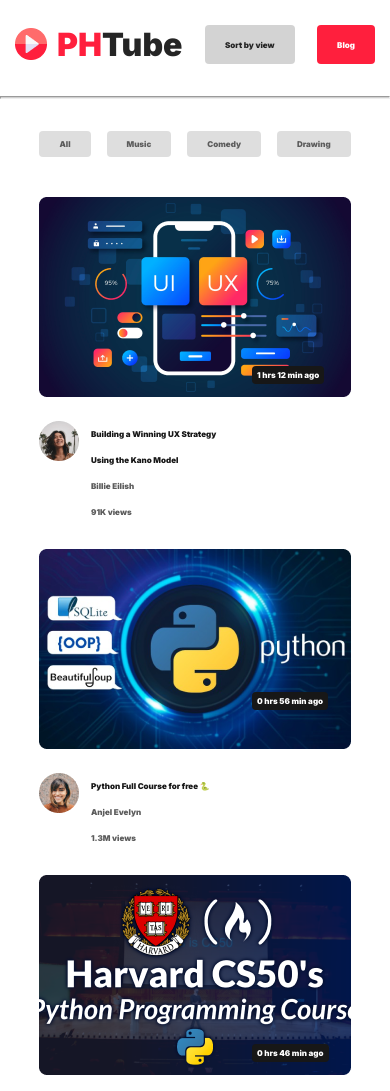
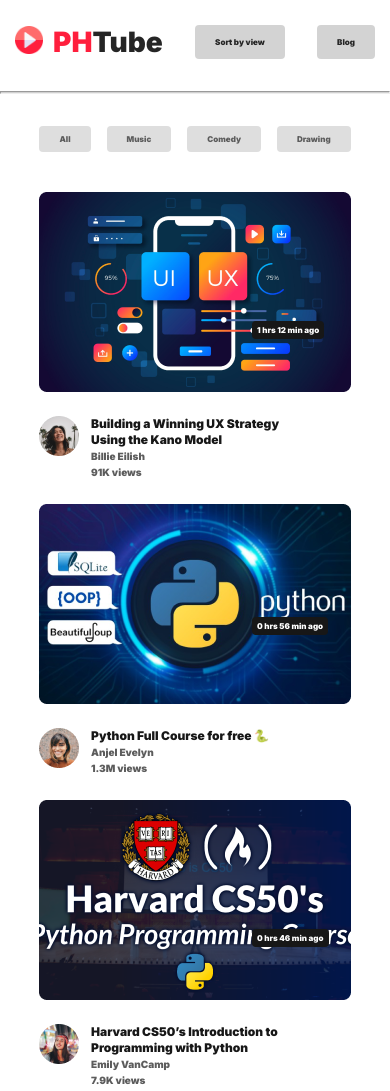
Before and after one commit to MdRazon2004/phtube-page-1, a plain HTML site: page index.html in a window 390 px wide. Shown: the top 1091 px of the page. Drawn offline with Linux system fonts and the light colour scheme.

Commit message:
phtube-page-1

```diff
--- a/index.html
+++ b/index.html
@@ -36,7 +36,7 @@
         <p class="caption1">Building a Winning UX Strategy <br/> Using the Kano Model <br/><span id="Awlad">Billie Eilish <br/>91K views</span></p>
       </div>
     </div>
-    <div class="baner-cod r">
+    <div class="baner-cod ">
       <img src="photo/thumbnal2.png" alt="thumbna l">
       <div class="time-text">
         <p class="ttc">0 hrs 56 min ago</p>
--- a/style.css
+++ b/style.css
@@ -80,15 +80,6 @@ header button:hover {
     color: #ffffff;
     cursor: pointer;
 }
-#Blog {
-    background: #FF1F3D;
-    color: #ffffff;
-}
-#Blog:hover {
-    background: rgba(37, 37, 37, 0.20);
-    color: #252525;
-    cursor: pointer;
-}
 
 hr {
     margin-bottom: 32px;
@@ -158,7 +149,6 @@ hr {
     font-family: Inter;
     font-size: 14px;
     font-weight: 400;
-
 }
 .step3 {
     gap: 24px;
@@ -180,10 +170,16 @@ hr {
     }
     header button,
     #Awlad,
-    .caption1,
     .step2 .btn,
     .ttc {
         font-size: 8px;
+    }
+    .caption1 {
+        line-height: 16px;
+        font-size: 12px;
+    }
+    #Awlad {
+        font-size: 10px;
     }
     .step1 {
         margin-top: 25px;
@@ -191,7 +187,13 @@ hr {
     .step2 {
         gap: 16px;
     }
-    .step3 {
-        margin-bottom: 1px;
+    header .logo img {
+        width: 28px;
+        height: 28px;
+        padding-top: 1px;
+    }
+    header h2,
+    header h2 span {
+        font-size: 28px;
     }
 }
```
